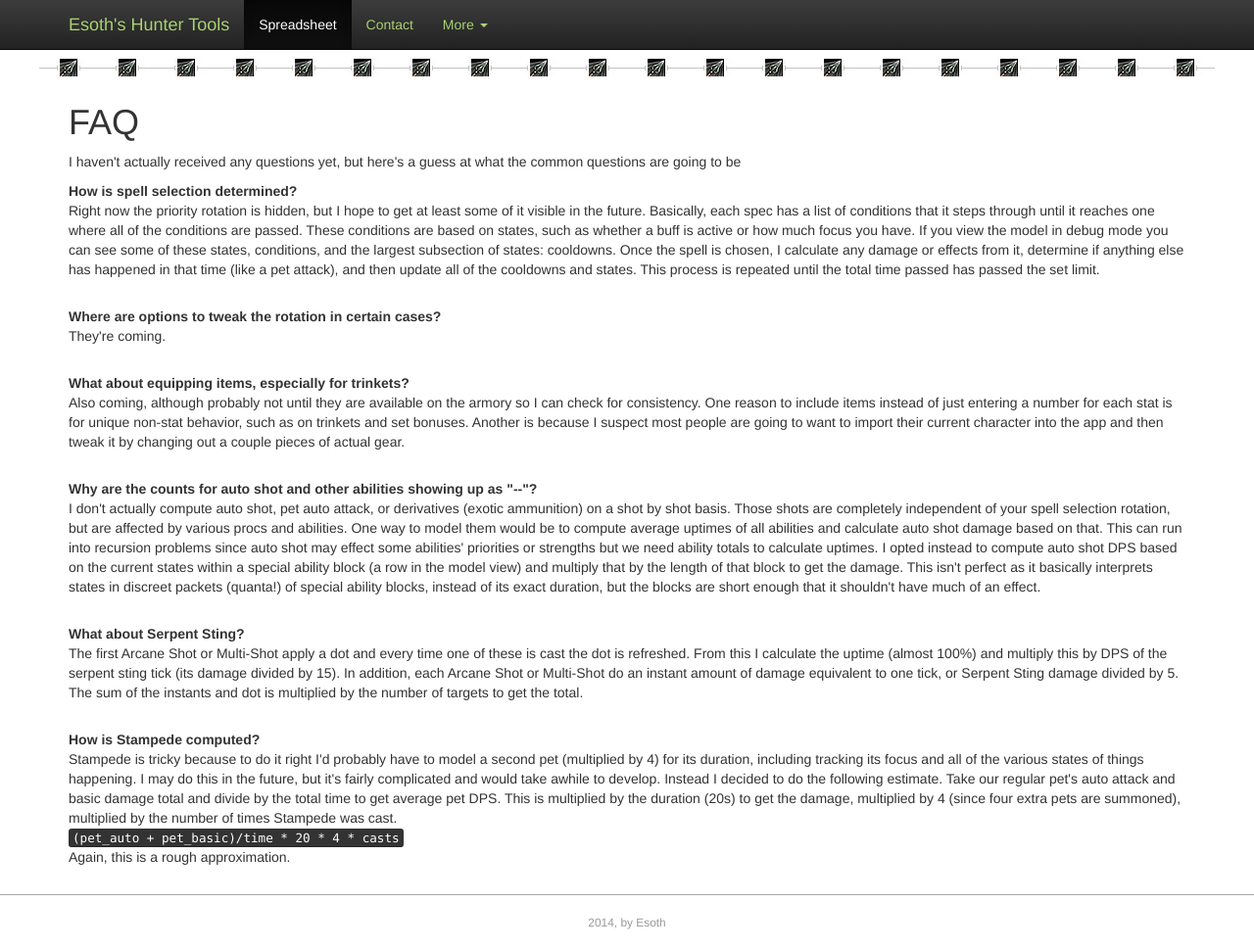
After one commit to esoth/hunter, a Django app: template templates/faq.html in a window 1280 px wide. The commit adds this page. Shown: the whole page at 98% size. Run offline with Django 3.2, Linux system fonts and the light colour scheme; the template is opened without the code that fills it, so the values that code supplies are empty; some libraries are stand-ins or nearby versions.

Commit message:
add new views and css

```diff
--- a/static/hunter/hunter.css
+++ b/static/hunter/hunter.css
@@ -21,10 +21,6 @@
 
 #calc-tabs .active a {
   color: #000000;
-}
-
-.tab-content div {
-  margin-top: 3px;
 }
 
 .panel-hunter .panel-heading {
@@ -67,6 +63,10 @@
 #vertical-banner img {
   margin:auto;
   display:block;
+}
+
+#faq dd {
+  margin-bottom: 2em;
 }
 
 #dps_table td {
--- a/templates/base.html
+++ b/templates/base.html
@@ -7,8 +7,8 @@
     {% load staticfiles %}
 
     <link rel="icon" href="{% static favicon.ico %}favicon.ico" type="image/x-icon"/>
-    <link rel="stylesheet" type="text/css" href="//netdna.bootstrapcdn.com/bootstrap/3.1.1/css/bootstrap.min.css" />
-    <link rel="stylesheet" type="text/css" href="//netdna.bootstrapcdn.com/bootstrap/3.1.1/css/bootstrap-theme.min.css" />
+    <link rel="stylesheet" type="text/css" href="//netdna.bootstrapcdn.com/bootstrap/3.2.0/css/bootstrap.min.css" />
+    <link rel="stylesheet" type="text/css" href="//netdna.bootstrapcdn.com/bootstrap/3.2.0/css/bootstrap-theme.min.css" />
     <link rel="stylesheet" type="text/css" href="{% static "hunter/hunter.css" %}" />
 
     <script src="//code.jquery.com/jquery-1.11.0.min.js"></script>
@@ -36,6 +36,7 @@
               <ul class="dropdown-menu">
                 <li><a href="/faq">FAQ</a></li>
                 <li><a href="/about">About</a></li>
+                <li><a href="/changelog">Change Log</a></li>
               </ul>
             </li>
           </ul>
--- /dev/null
+++ b/templates/faq.html
@@ -0,0 +1,69 @@
+{% extends "base.html" %}
+{% load staticfiles %}
+
+{% block content %}
+  <div class="container">
+    <h1>FAQ</h1>
+    <p>I haven't actually received any questions yet, but here's a guess at what the common questions are going to be</p>
+
+
+    <dl id="faq">
+      <dt>How is spell selection determined?</dt>
+      <dd>
+        Right now the priority rotation is hidden, but I hope to get at least some of it visible in the future.
+        Basically, each spec has a list of conditions that it steps through until it reaches one where all of the
+        conditions are passed. These conditions are based on states, such as whether a buff is active or how much
+        focus you have. If you view the model in debug mode you can see some of these states, conditions, and the
+        largest subsection of states: cooldowns. Once the spell is chosen, I calculate any damage or effects from
+        it, determine if anything else has happened in that time (like a pet attack), and then update all of the
+        cooldowns and states. This process is repeated until the total time passed has passed the set limit.
+      </dd>
+
+      <dt>Where are options to tweak the rotation in certain cases?</dt>
+      <dd>They're coming.</dd>
+
+      <dt>What about equipping items, especially for trinkets?</dt>
+      <dd>
+        Also coming, although probably not until they are available on the armory so I can check for consistency.
+        One reason to include items instead of just entering a number for each stat is for unique non-stat
+        behavior, such as on trinkets and set bonuses. Another is because I suspect most people are going to want
+        to import their current character into the app and then tweak it by changing out a couple pieces of
+        actual gear.
+      </dd>
+
+      <dt>Why are the counts for auto shot and other abilities showing up as "--"?</dt>
+      <dd>
+        I don't actually compute auto shot, pet auto attack, or derivatives (exotic ammunition) on a shot by
+        shot basis. Those shots are completely independent of your spell selection rotation, but are affected
+        by various procs and abilities. One way to model them would be to compute average uptimes of all abilities
+        and calculate auto shot damage based on that. This can run into recursion problems since auto shot may effect
+        some abilities' priorities or strengths but we need ability totals to calculate uptimes.  I opted instead to
+        compute auto shot DPS based on the current states within a special ability block (a row in the model view)
+        and multiply that by the length of that block to get the damage. This isn't perfect as it basically interprets
+        states in discreet packets (quanta!) of special ability blocks, instead of its exact duration, but the
+        blocks are short enough that it shouldn't have much of an effect.
+      </dd>
+
+      <dt>What about Serpent Sting?</dt>
+      <dd>
+        The first Arcane Shot or Multi-Shot apply a dot and every time one of these is cast the dot is refreshed.
+        From this I calculate the uptime (almost 100%) and multiply this by DPS of the serpent sting tick (its damage
+        divided by 15). In addition, each Arcane Shot or Multi-Shot do an instant amount of damage equivalent to
+        one tick, or Serpent Sting damage divided by 5. The sum of the instants and dot is multiplied by the number
+        of targets to get the total.
+      </dd>
+
+      <dt>How is Stampede computed?</dt>
+      <dd>
+        Stampede is tricky because to do it right I'd probably have to model a second pet (multiplied by 4) for its
+        duration, including tracking its focus and all of the various states of things happening. I may do this in
+        the future, but it's fairly complicated and would take awhile to develop. Instead I decided to do the
+        following estimate. Take our regular pet's auto attack and basic damage total and divide by the total time
+        to get average pet DPS. This is multiplied by the duration (20s) to get the damage, multiplied by 4 (since
+        four extra pets are summoned), multiplied by the number of times Stampede was cast.<br/>
+        <kbd>(pet_auto + pet_basic)/time * 20 * 4 * casts</kbd><br/>
+        Again, this is a rough approximation.
+      </dd>
+    </dl>
+  </div>
+{% endblock %}
```
Also changed, not shown: templates/about.html (added, +64 -0 lines), templates/changelog.html (added, +23 -0 lines), templates/hunter/calc.html (+26 -1 lines).
